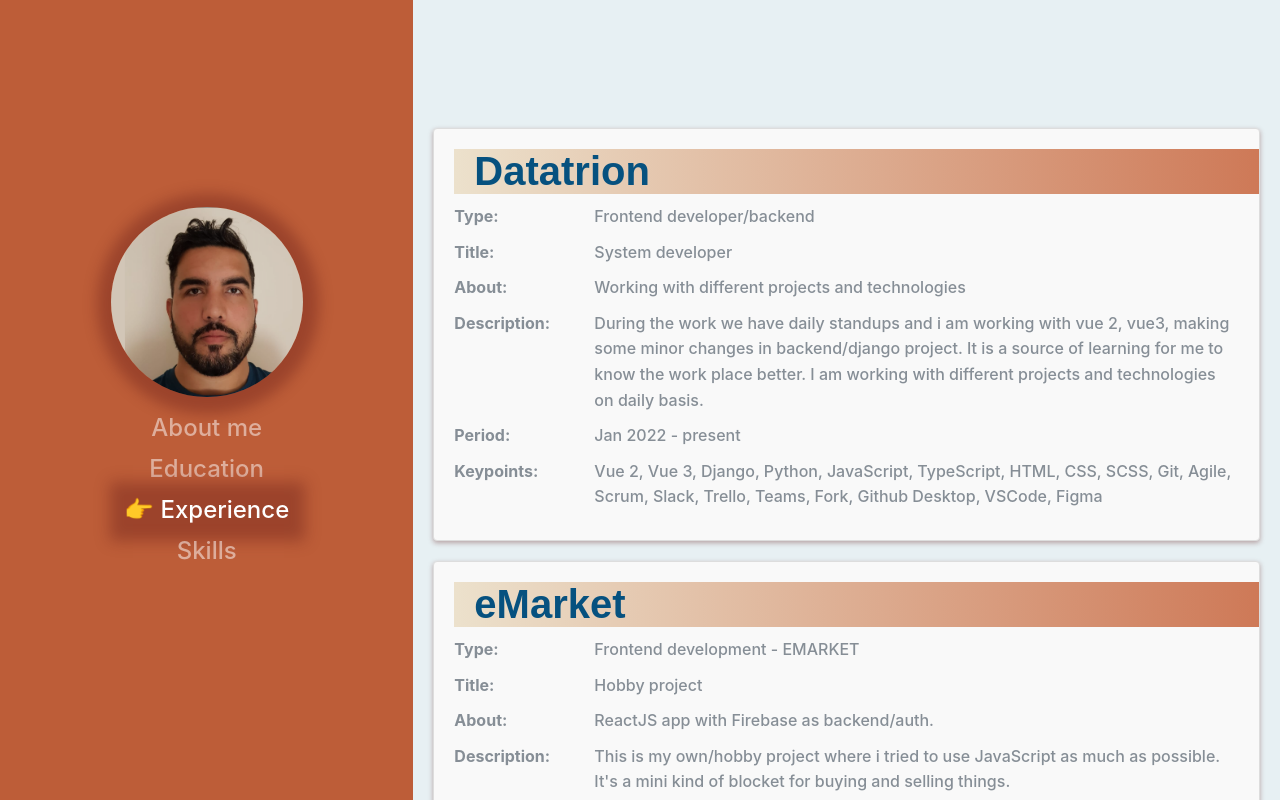
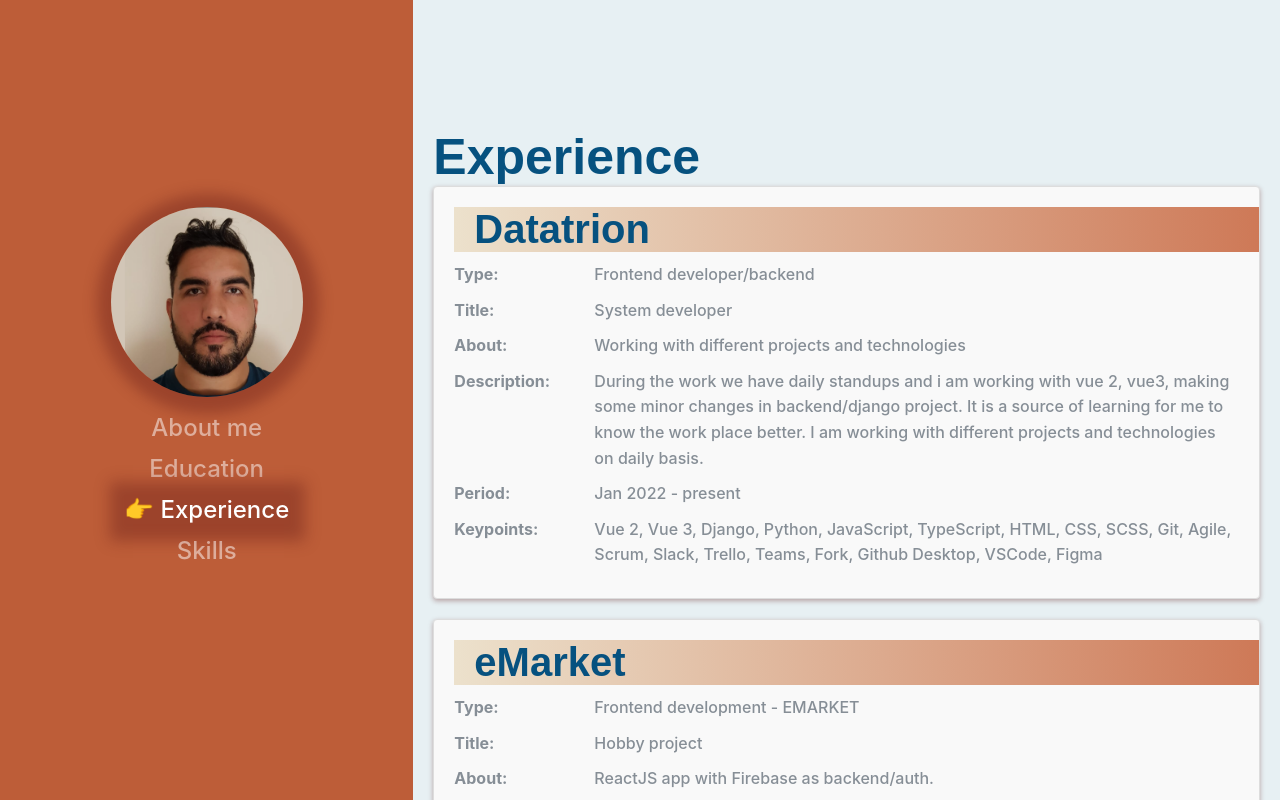
Before and after one commit to I-am-Imrankhan/myportfolio, a React (Create React App) app: page /experience in a window 1280 px wide. Built offline with nearby package versions, Linux system fonts and the light colour scheme.

Commit message:
REmoved wrong scss from experience.scss file

```diff
--- a/src/components/Experience.js
+++ b/src/components/Experience.js
@@ -4,7 +4,8 @@
 export const Experience = () => {
   const experiences = getExperiences();
   return (
-    <div>
+    <div className="experience">
+      <h1>Experience</h1>
       {experiences.map((experience, index) => (
         <div key={index} className="experience-card">
           <h2 className="linear-gradient-background">{experience.name}</h2>
--- a/src/styles/experience.scss
+++ b/src/styles/experience.scss
@@ -1,6 +1,7 @@
 @import "../styles/global.scss";
-@import "../styles/education.scss";
+@import "../mixinsscss/media.scss";
 
+.experience {
   .experience-card {
     background-color: #f9f9f9;
     border: 1px solid #ddd;
@@ -26,7 +27,9 @@
         background-color: $color_link_shadow;
       }
     }
+  }
   @include respond-to("mobile") {
+    .experience {
       div {
         margin: 10px 0;
         line-height: 1.2;
@@ -39,3 +42,4 @@
       }
     }
   }
+}
```
Lines whose indentation alone changed are shown as unchanged.
